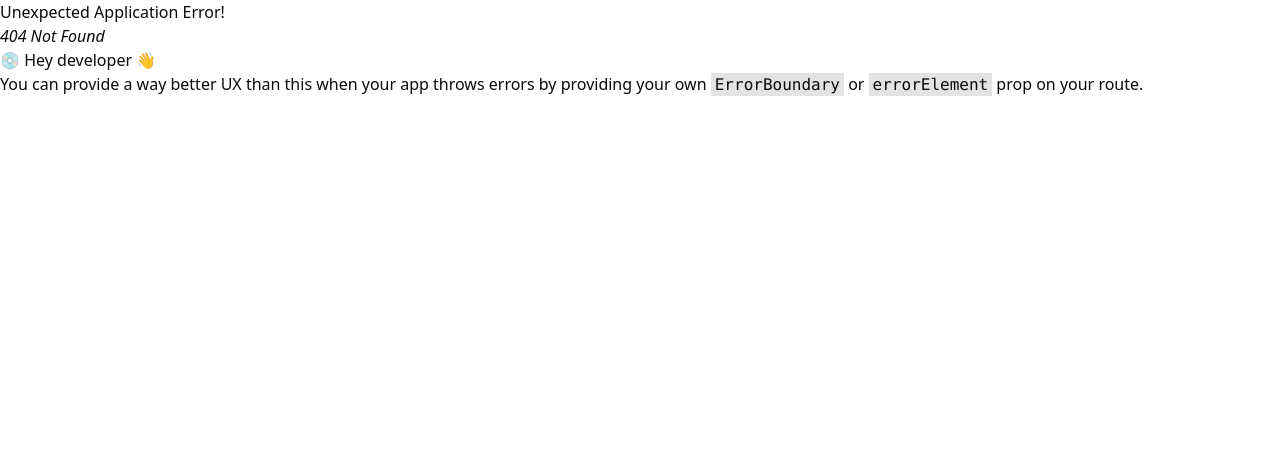
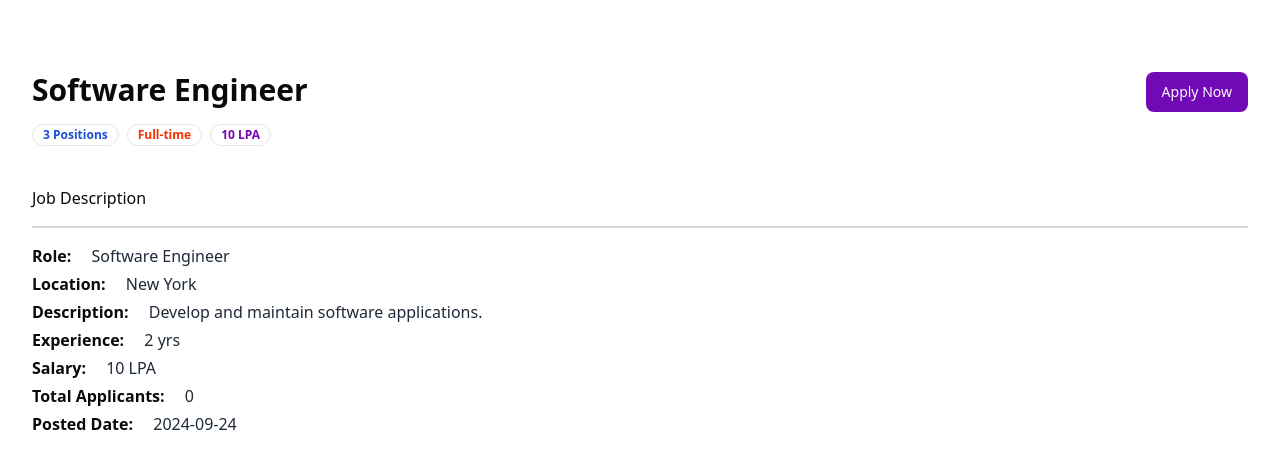
Before and after one commit to raobaba/Next_Hire_Job_Portal, a React (Vite) app in the folder client/: page /description/1 in a window 1280 px wide. Before the commit this address had no page. Shown: the top 468 px of the page. Built offline with nearby package versions, Linux system fonts and the light colour scheme.

Commit message:
JobDescription

```diff
--- a/client/src/components/Home.jsx
+++ b/client/src/components/Home.jsx
@@ -8,8 +8,8 @@ const Home = () => {
   return (
     <div>
       <Navbar />
-      <HeroSection/>
-      <CategoryCarousel/>
+      <HeroSection />
+      <CategoryCarousel />
       <Footer />
     </div>
   );
--- /dev/null
+++ b/client/src/components/JobDescription.jsx
@@ -0,0 +1,229 @@
+import React, { useEffect, useState } from "react";
+import { Badge } from "./ui/badge";
+import { Button } from "./ui/button";
+import { useParams } from "react-router-dom";
+import { toast } from "sonner";
+
+const mockJobData = [
+  {
+    _id: "1",
+    title: "Software Engineer",
+    position: 3,
+    jobType: "Full-time",
+    salary: 10, // In LPA
+    location: "New York",
+    description: "Develop and maintain software applications.",
+    experience: 2,
+    applications: [],
+    createdAt: new Date().toISOString(),
+  },
+  {
+    _id: "2",
+    title: "Product Manager",
+    position: 1,
+    jobType: "Full-time",
+    salary: 15, // In LPA
+    location: "San Francisco",
+    description: "Lead product development and strategy.",
+    experience: 5,
+    applications: [],
+    createdAt: new Date().toISOString(),
+  },
+  {
+    _id: "3",
+    title: "UI/UX Designer",
+    position: 2,
+    jobType: "Part-time",
+    salary: 8, // In LPA
+    location: "Los Angeles",
+    description: "Design user interfaces and enhance user experience.",
+    experience: 3,
+    applications: [],
+    createdAt: new Date().toISOString(),
+  },
+  {
+    _id: "4",
+    title: "Data Scientist",
+    position: 4,
+    jobType: "Contract",
+    salary: 12, // In LPA
+    location: "Chicago",
+    description: "Analyze data and develop predictive models.",
+    experience: 4,
+    applications: [],
+    createdAt: new Date().toISOString(),
+  },
+  {
+    _id: "5",
+    title: "DevOps Engineer",
+    position: 2,
+    jobType: "Full-time",
+    salary: 14, // In LPA
+    location: "Austin",
+    description: "Manage infrastructure and deployment pipelines.",
+    experience: 3,
+    applications: [],
+    createdAt: new Date().toISOString(),
+  },
+  {
+    _id: "6",
+    title: "Mobile Developer",
+    position: 2,
+    jobType: "Full-time",
+    salary: 11, // In LPA
+    location: "Seattle",
+    description: "Develop mobile applications for iOS and Android.",
+    experience: 2,
+    applications: [],
+    createdAt: new Date().toISOString(),
+  },
+  {
+    _id: "7",
+    title: "Sales Executive",
+    position: 5,
+    jobType: "Full-time",
+    salary: 7, // In LPA
+    location: "Miami",
+    description: "Drive sales and develop customer relationships.",
+    experience: 1,
+    applications: [],
+    createdAt: new Date().toISOString(),
+  },
+  {
+    _id: "8",
+    title: "Content Writer",
+    position: 3,
+    jobType: "Part-time",
+    salary: 5, // In LPA
+    location: "Remote",
+    description: "Create engaging content for various platforms.",
+    experience: 1,
+    applications: [],
+    createdAt: new Date().toISOString(),
+  },
+];
+
+const JobDescription = () => {
+  const params = useParams();
+  const jobId = params.id;
+  const [singleJob, setSingleJob] = useState(null);
+  const [isApplied, setIsApplied] = useState(false);
+  const [user, setUser] = useState(null);
+
+  useEffect(() => {
+    const fetchUserData = () => {
+      const fetchedUser = { _id: "user-id-123" };
+      setUser(fetchedUser);
+    };
+
+    fetchUserData();
+  }, []);
+
+  useEffect(() => {
+    const job = mockJobData.find((job) => job._id === jobId);
+    if (job) {
+      setSingleJob(job);
+      setIsApplied(
+        job.applications.some(
+          (application) => application.applicant === user?._id
+        )
+      );
+    }
+  }, [jobId, user?._id]);
+
+  const applyJobHandler = () => {
+    if (isApplied) return;
+
+    const updatedSingleJob = {
+      ...singleJob,
+      applications: [...singleJob.applications, { applicant: user?._id }],
+    };
+
+    setSingleJob(updatedSingleJob);
+    setIsApplied(true);
+    toast.success("Application successful!");
+  };
+
+  if (!singleJob) return <div>Loading...</div>;
+
+  return (
+    <div className="max-w-7xl mx-auto my-10 p-4 md:p-8">
+      <div className="flex flex-col md:flex-row items-start justify-between">
+        <div className="flex-1">
+          <h1 className="font-bold text-2xl md:text-3xl">{singleJob.title}</h1>
+          <div className="flex items-center gap-2 mt-4 flex-wrap">
+            <Badge className={"text-blue-700 font-bold"} variant="ghost">
+              {singleJob.position} Positions
+            </Badge>
+            <Badge className={"text-[#F83002] font-bold"} variant="ghost">
+              {singleJob.jobType}
+            </Badge>
+            <Badge className={"text-[#7209b7] font-bold"} variant="ghost">
+              {singleJob.salary} LPA
+            </Badge>
+          </div>
+        </div>
+        <Button
+          onClick={isApplied ? null : applyJobHandler}
+          disabled={isApplied}
+          className={`mt-4 md:mt-0 rounded-lg ${
+            isApplied
+              ? "bg-gray-600 cursor-not-allowed"
+              : "bg-[#7209b7] hover:bg-[#5f32ad]"
+          }`}
+        >
+          {isApplied ? "Already Applied" : "Apply Now"}
+        </Button>
+      </div>
+      <h1 className="border-b-2 border-b-gray-300 font-medium py-4 mt-6">
+        Job Description
+      </h1>
+      <div className="my-4">
+        <h1 className="font-bold my-1">
+          Role:{" "}
+          <span className="pl-4 font-normal text-gray-800">
+            {singleJob.title}
+          </span>
+        </h1>
+        <h1 className="font-bold my-1">
+          Location:{" "}
+          <span className="pl-4 font-normal text-gray-800">
+            {singleJob.location}
+          </span>
+        </h1>
+        <h1 className="font-bold my-1">
+          Description:{" "}
+          <span className="pl-4 font-normal text-gray-800">
+            {singleJob.description}
+          </span>
+        </h1>
+        <h1 className="font-bold my-1">
+          Experience:{" "}
+          <span className="pl-4 font-normal text-gray-800">
+            {singleJob.experience} yrs
+          </span>
+        </h1>
+        <h1 className="font-bold my-1">
+          Salary:{" "}
+          <span className="pl-4 font-normal text-gray-800">
+            {singleJob.salary} LPA
+          </span>
+        </h1>
+        <h1 className="font-bold my-1">
+          Total Applicants:{" "}
+          <span className="pl-4 font-normal text-gray-800">
+            {singleJob.applications.length}
+          </span>
+        </h1>
+        <h1 className="font-bold my-1">
+          Posted Date:{" "}
+          <span className="pl-4 font-normal text-gray-800">
+            {singleJob.createdAt.split("T")[0]}
+          </span>
+        </h1>
+      </div>
+    </div>
+  );
+};
+
+export default JobDescription;
```
Also changed, not shown: client/src/App.jsx (+7 -1 lines), client/src/components/Jobs.jsx (indentation only).
